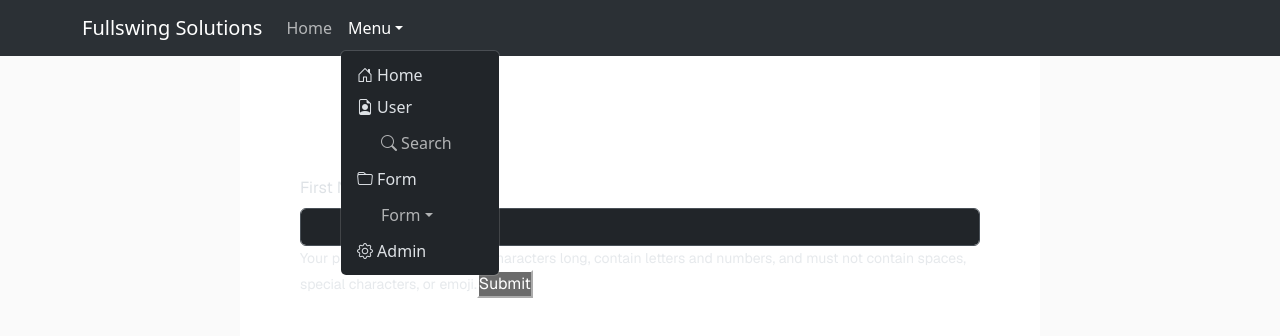
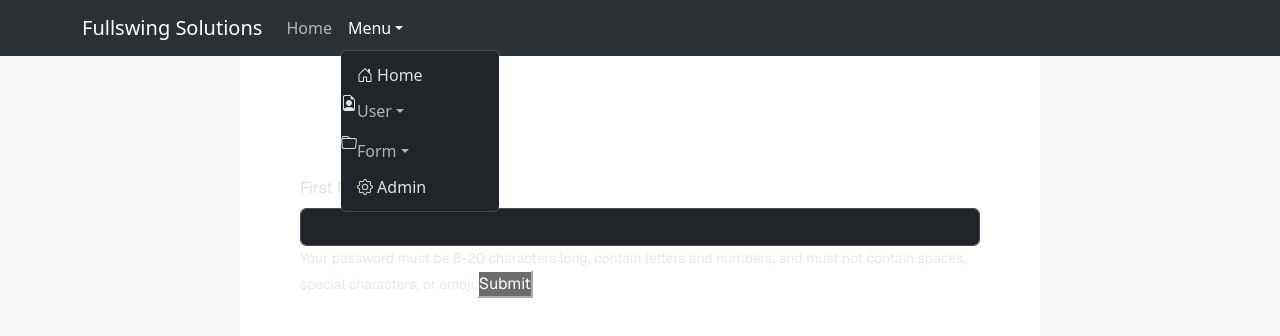
Before and after one commit to jburditt/react-demo, a Next.js app: page / in a window 1280 px wide. Both pictures are taken after a click on the button "Menu". Shown: the top 336 px of the page. Built offline with nearby package versions, Linux system fonts and the light colour scheme.

Commit message:
add nested menu items

```diff
--- a/src/app/components/menu/menu.tsx
+++ b/src/app/components/menu/menu.tsx
@@ -4,6 +4,14 @@ import { NavLink, DropdownItem } from 'react-bootstrap';
 import React from "react";
 
 export default function Menu({ title, items }: any) {
+  return (
+    <NavDropdown title={ title } id="basic-nav-dropdown">
+      { MenuItems({ title, items }) }
+    </NavDropdown>
+  );
+}
+
+function MenuItems({ title, items }: any) {
   if (items.length < 1)
     return;
 
@@ -15,21 +23,23 @@ export default function Menu({ title, items }: any) {
     );
 
   const menuItems = items.map((menuItem: MenuItem) => {
-    return (
-      <React.Fragment key={ menuItem.routerLink }>
+    if (menuItem.children) {
+      return (
+        <React.Fragment key={ menuItem.routerLink }>
+          <i className={ "bi bi-" + menuItem.icon! } style={{ float: "left" }}></i>
+          <NavDropdown title={ menuItem.displayName } id="basic-nav-dropdown">
+            { MenuItems({ title: menuItem.displayName, items: menuItem.children }) }
+          </NavDropdown>
+        </React.Fragment>
+      );
+    } else {
+      return (
         <DropdownItem key={ menuItem.routerLink } href={ menuItem.routerLink }>
           <i className={ "bi bi-" + menuItem.icon! }></i> { menuItem.displayName }
         </DropdownItem>
-        <div style={{ marginLeft: "32px" }}>
-          { !!menuItem.children && Menu({ title: menuItem.displayName, items: menuItem.children }) }
-        </div>
-      </React.Fragment>
-    );
+      );
+    }
   });
 
-  return (
-    <NavDropdown title={ title } id="basic-nav-dropdown">
-      { menuItems }
-    </NavDropdown>
-  )
+  return menuItems;
 }
```
